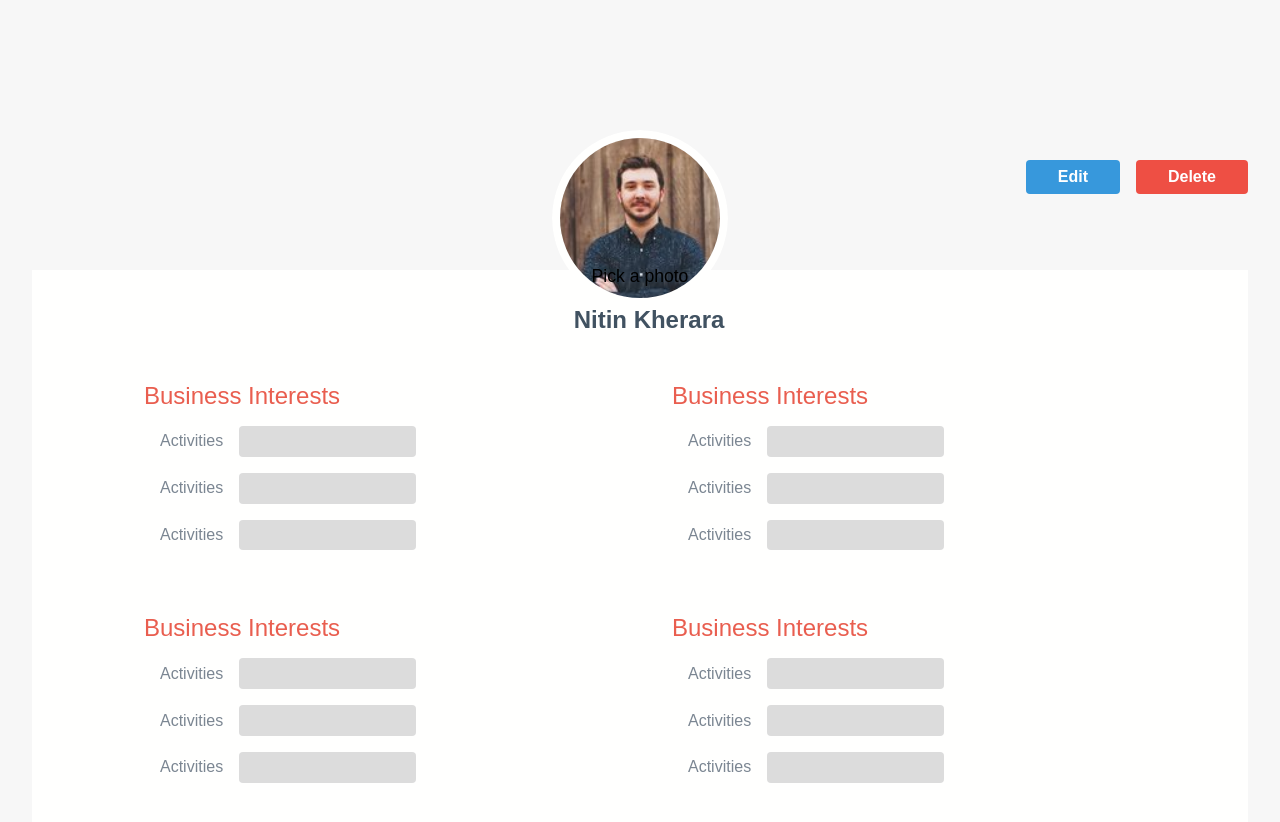
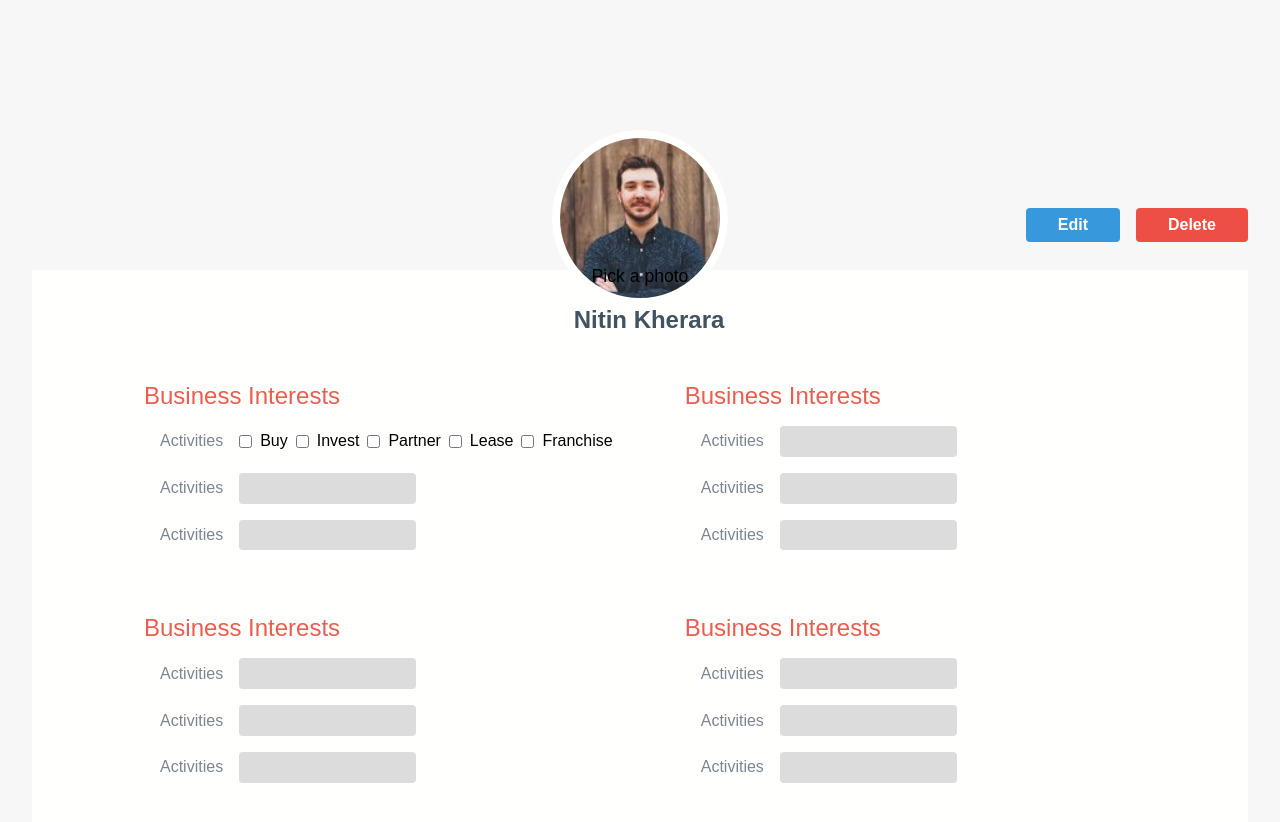
Before and after one commit to konregon/Job-Task, a plain HTML site: page IndiaBiz/index.html in a window 1280 px wide. Drawn offline with Linux system fonts and the light colour scheme.

Commit message:
activities
checkbox

```diff
--- a/IndiaBiz/index.html
+++ b/IndiaBiz/index.html
@@ -21,7 +21,6 @@
                 <button class="delete-btn">Delete</button>
             </div>
 
-
             <div class="profile-img">
                 <div class="user-photo-container">
                     <img src="images/user-4.jpg" alt="profile pic" id="photo">
@@ -42,7 +41,16 @@
                 </div>
                 <div class="field">
                     <p>Activities</p>
-                    <input type="text">
+                    <input type="checkbox" id="activity1" value="Buy">
+                    <label for="activity1">Buy</label>
+                    <input type="checkbox" id="activity2" value="Invest">
+                    <label for="activity2">Invest</label>
+                    <input type="checkbox" id="activity3" value="Partner">
+                    <label for="activity3">Partner</label>
+                    <input type="checkbox" id="activity4" value="Lease">
+                    <label for="activity4">Lease</label>
+                    <input type="checkbox" id="activity5" value="Franchise">
+                    <label for="activity5">Franchise</label>
                 </div>
                 <div class="field">
                     <p>Activities</p>
--- a/IndiaBiz/style.css
+++ b/IndiaBiz/style.css
@@ -31,7 +31,7 @@ field-color: rgba(123,134,146,255)
 
 .edit-save-btn {
     /* left: 95%; */
-    top: 8rem;
+    top: 11rem;
     position: relative;
     display: flex;
     align-items: center;
@@ -147,3 +147,10 @@ field-color: rgba(123,134,146,255)
     border-radius: 4px;
     background-color: gainsboro;
 }
+
+.field label {
+    display: flex;
+    align-items: center;
+    justify-content: center;
+    padding: 0 8px;
+}
```
